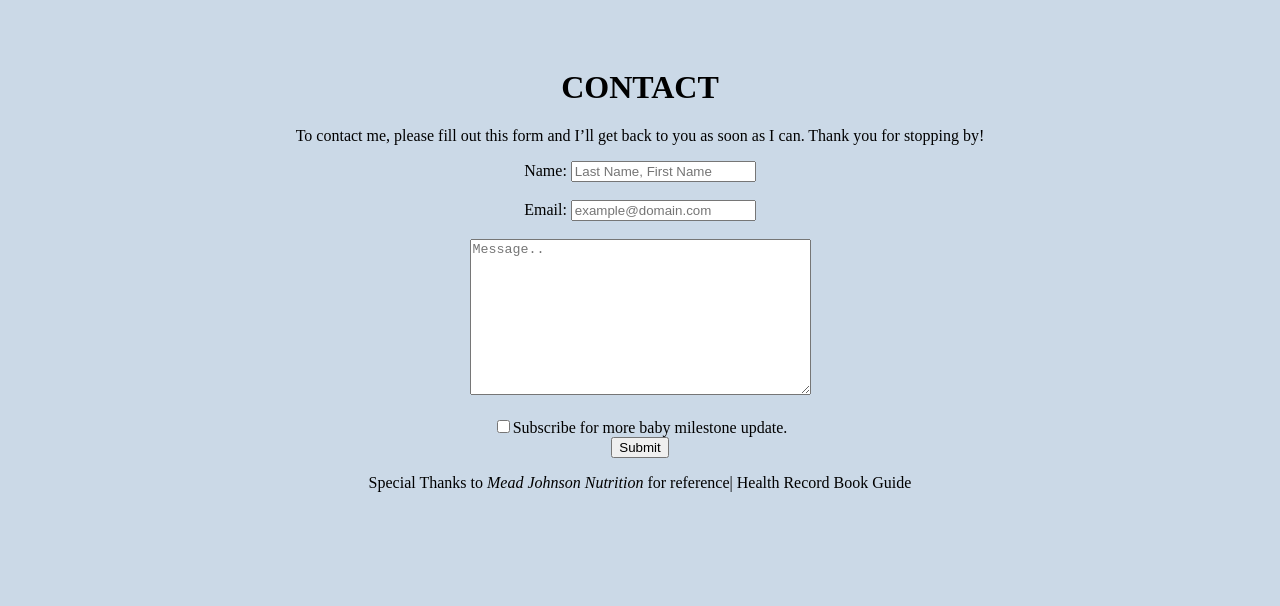
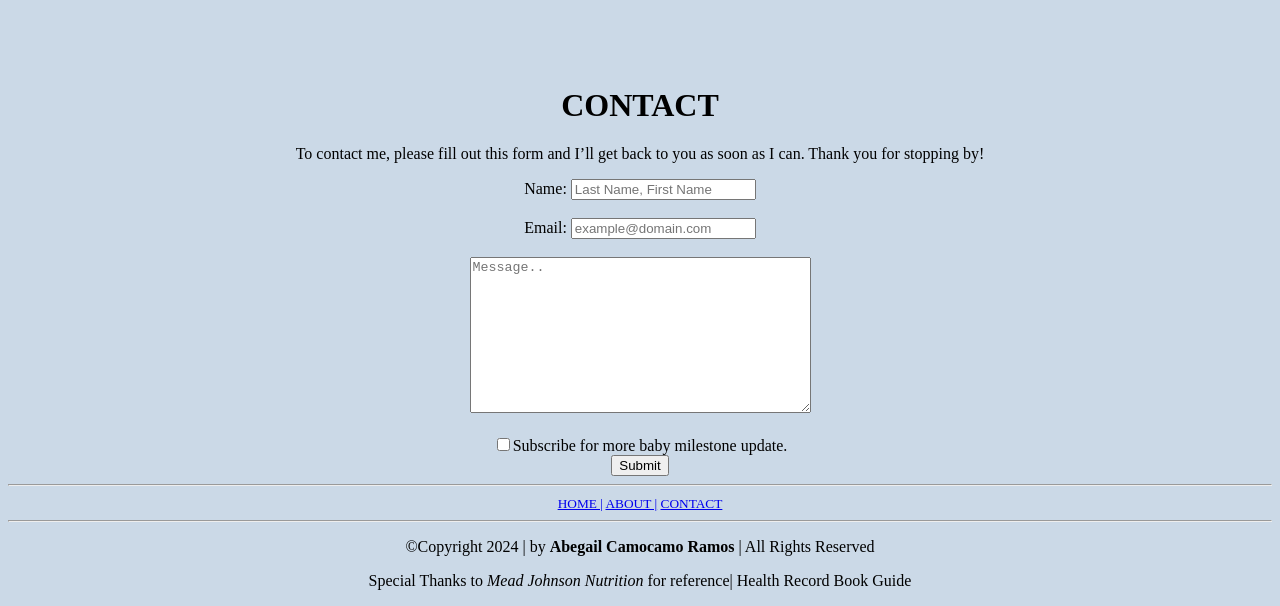
Before and after one commit to abegailcamocamo/HTML_Semantic_Activity, a plain HTML site: page index.html in a window 1280 px wide. Shown: the part 1670-2276 px from the top of the page. Before the commit the page ends 2178 px from the top, so only its background shows below. Drawn offline with Linux system fonts and the light colour scheme.

Commit message:
Added Footer

```diff
--- a/index.html
+++ b/index.html
@@ -11,7 +11,7 @@
     <a href="https://www.instagram.com/abegail012320/">Instagram</a>
 
     <center>
-        <header>
+        <header id="home">
             <img src="https://i.ibb.co/yyhBzFY/y.png" alt=""height="200" width="600">
             <h1 style="color: steelblue;">BABY MILESTONES</h1>
             <img src="https://i.ibb.co/Y7byzhy/x.png" alt="" height="200" width="600">
@@ -20,7 +20,7 @@
 
 
     <center>
-        <article>
+        <article id="about">
             <h2 style="color: rgba(25, 25, 112, 0.616);">Tips & Resources</h2>
                 <h3><em>Infant</em></h3>
                     <p>During the first year of life, good nutrition is essential to your <br>
@@ -36,6 +36,7 @@
                     <p>Whether your choose to breastfeed, supplement or formula feed,<br>
                          here's what you need to know about infant nutrition and feeding <br>
                           your infant from 0 to 12 months.</p>
+                <small><em><a href="https://www.enfamil.com/infant/infant-development/" title="Visit Mead Johnson Enfamil">Source - Enfamil</a></em></small>
 
         </article>
         <br>
@@ -163,7 +164,7 @@
         <br>
         <!-- Contact section -->
         <form>
-            <h1>CONTACT</h1>
+            <h1 id="contact">CONTACT</h1>
             <p>To contact me, please fill out this form and I’ll get back to you as soon as I can. Thank you for stopping by!</p>
             <label for="Name">Name:</label>
             <input id="Name" type="text" placeholder="Last Name, First Name" required><br>
@@ -187,8 +188,20 @@
 
 
         <foooter>
-            <p>Special Thanks to <em>Mead Johnson Nutrition</em> for reference| Health Record Book Guide</p>
-    <!-- Dito ilalagay yung about,contact, -->
+
+    <!-- home,about,contact, -->
+            <hr>
+
+            <nav>
+            <Small>
+                <a href="#home">HOME |</a>
+                <a href="#about">ABOUT |</a>
+                <a href="#contacts">CONTACT</a>
+            </Small>
+            </nav>
+            <hr>
+            <p>©Copyright 2024 | by <strong>Abegail Camocamo Ramos</strong> | All Rights Reserved
+                <p>Special Thanks to <em>Mead Johnson Nutrition</em> for reference| Health Record Book Guide</p>
         </foooter>
 
 
@@ -197,6 +210,5 @@
 
     <!-- Test here -->
 
-
 </body>
 </html>
```
